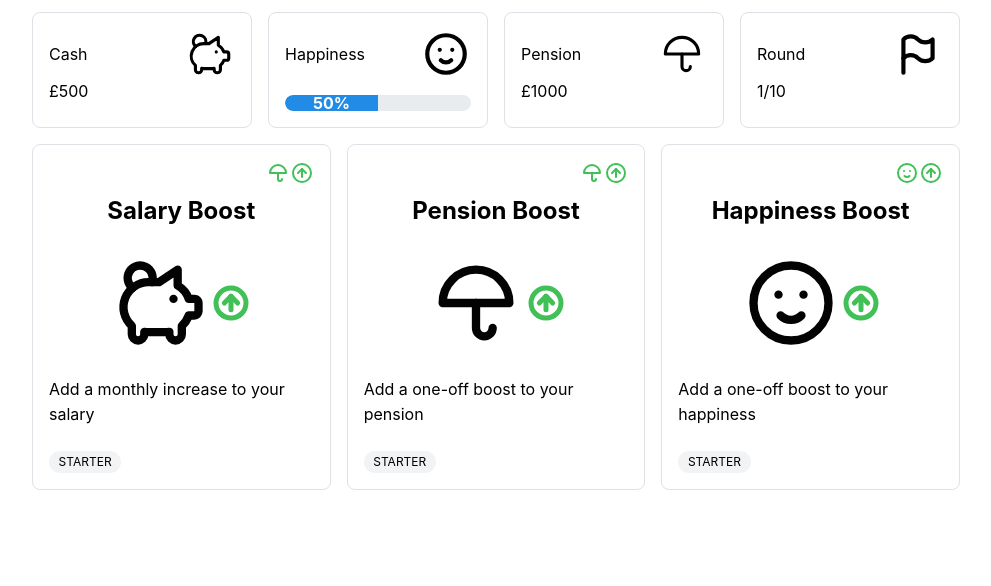
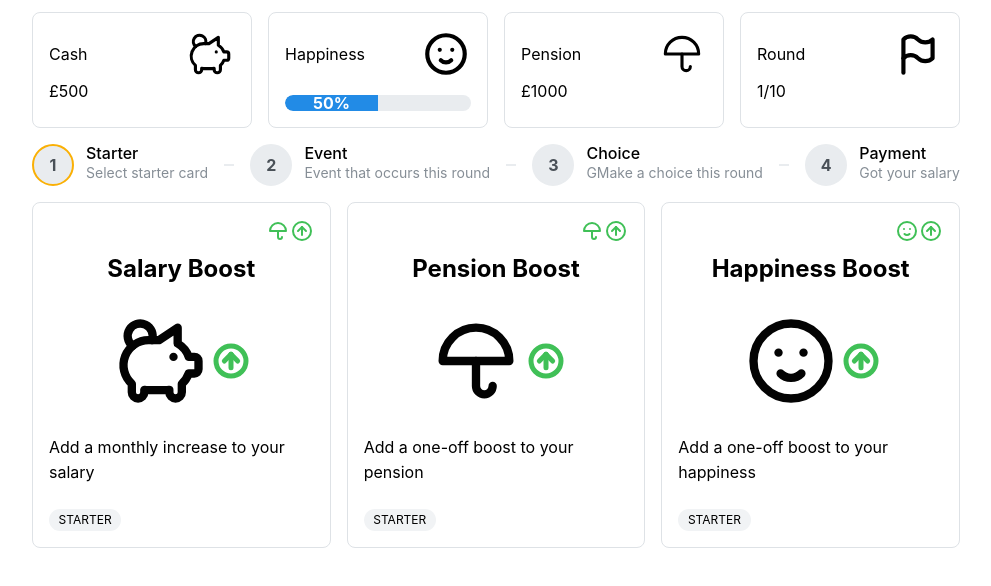
Before and after one commit to siaxza/game-jam, a React (Vite) app in the folder game-jam/: page / in a window 1280 px wide. Shown: the top 586 px of the page, without its empty margins (144-1135 px from the left). Built offline with nearby package versions, Linux system fonts and the light colour scheme.

Commit message:
Added stepper in yellow

```diff
--- a/game-jam/src/App.tsx
+++ b/game-jam/src/App.tsx
@@ -1,5 +1,5 @@
 import "@mantine/core/styles.css";
-import { Container, MantineProvider, Stack } from "@mantine/core";
+import { Container, MantineProvider, Stack, Stepper } from "@mantine/core";
 import { VariablesDisplay } from "./components/VariablesDisplay/VariablesDisplay";
 import { CardSelect } from "./components/CardSelect/CardSelect";
 import { useAppSelector } from "./state/hooks";
@@ -9,6 +9,25 @@ import { LoseSummary } from "./components/LoseSummary/LoseSummary";
 function App() {
   const currentStage = useAppSelector((state) => state.game.currentStage);
 
+const currentStageInt = (currentStage: string) => {
+  switch (currentStage) {
+    case "starter":
+      return 0;
+    case "event":
+      return 1;
+    case "choice":
+      return 2;
+    case "payment":
+      return 3;
+    case "complete":
+      return 4;
+    case "lose":
+      return 5;
+    default:
+      return 1;
+  };
+};
+
   return (
     <MantineProvider>
       <Container mt="sm">
@@ -16,10 +35,25 @@ function App() {
         currentStage === "complete" ? <CompletionSummary /> :
         <Stack>
           <VariablesDisplay />
+          <Stepper active={currentStageInt(currentStage)} color="yellow">
+        <Stepper.Step label="Starter" description="Select starter card">
           <CardSelect />
+        </Stepper.Step>
+        <Stepper.Step label="Event" description="Event that occurs this round">
+          <CardSelect />
+        </Stepper.Step>
+        <Stepper.Step label="Choice" description="GMake a choice this round">
+          <CardSelect />
+        </Stepper.Step>
+        <Stepper.Step label="Payment" description="Got your salary">
+          <CardSelect />
+        </Stepper.Step>
+        <Stepper.Completed>
+          Completed, click back button to get to previous step
+        </Stepper.Completed>
+      </Stepper>
         </Stack>
         }
-
       </Container>
     </MantineProvider>
   );
```
Also changed, not shown: game-jam/src/types/CurrentStage.ts (line endings or trailing spaces).
